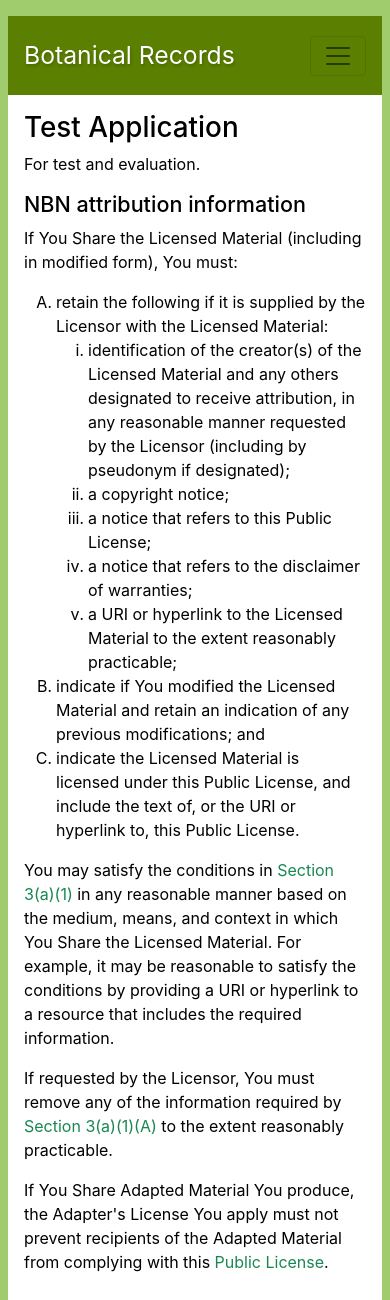
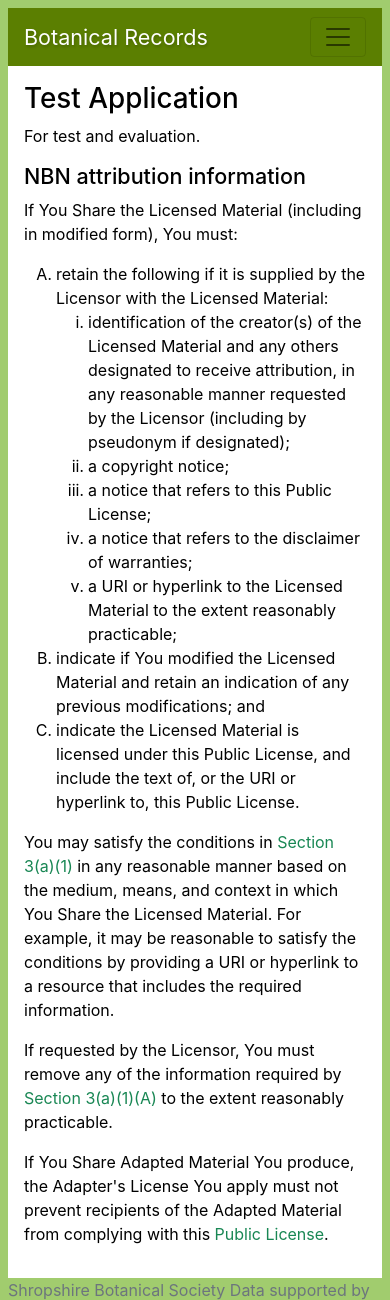
Before and after one commit to jdrever/ShropBotSoc, a CodeIgniter 4 app: template src/app/Views/about.php in a window 390 px wide. Shown: the top 1300 px of the page. Run offline with PHP 8.4 and a stand-in for CodeIgniter, Linux system fonts and the light colour scheme; the template is opened without the code that fills it, so the values that code supplies are empty; some libraries are stand-ins or nearby versions.

Commit message:
Fix navbar toggler on small screens

```diff
--- a/src/app/Views/default.php
+++ b/src/app/Views/default.php
@@ -22,16 +22,16 @@
 </head>
 
 <body>
-	<div class="container-fluid p-2 mt-2">
-		<nav class="navbar navbar-expand-sm navbar-light p-3">
-			<a class="navbar-brand fs-2" href="/">Botanical Records</a>
-			<button class="navbar-toggler" type="button" data-toggle="collapse" data-target="#navbar-main" aria-controls="navbarSupportedContent" aria-expanded="false" aria-label="Toggle navigation">
+	<div class="container-fluid p-2 pt-0 mt-2">
+		<nav class="navbar navbar-expand-sm navbar-light px-3 py-2">
+			<a class="navbar-brand fs-4" href="/">Botanical Records</a>
+			<button class="navbar-toggler" type="button" data-bs-toggle="collapse" data-bs-target="#navbar-main" aria-controls="navbarSupportedContent" aria-expanded="false" aria-label="Toggle navigation">
 				<span class="navbar-toggler-icon"></span>
 			</button>
 			<div class="navbar-collapse collapse flex-grow-1 text-right text-white" id="navbar-main">
-				<ul class="nav navbar-nav ms-auto flex-nowrap">
+				<ul class="nav navbar-nav me-auto flex-nowrap">
 					<li class="nav-item">
-						<a class="nav-link" href="/species">Species</a>
+						<a class="nav-link align-baseline" href="/species">Species</a>
 					</li>
 					<li class="nav-item">
 						<a class="nav-link" href="/sites">Sites</a>
```
